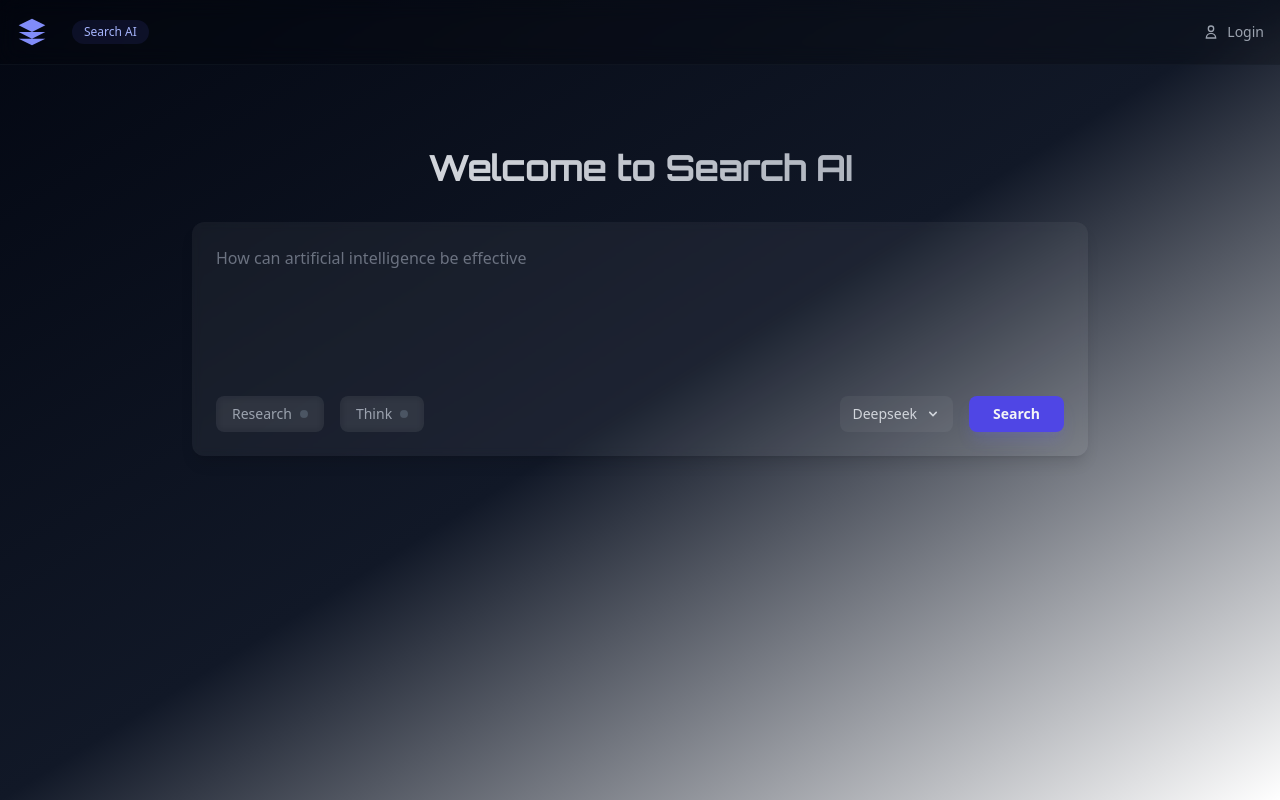
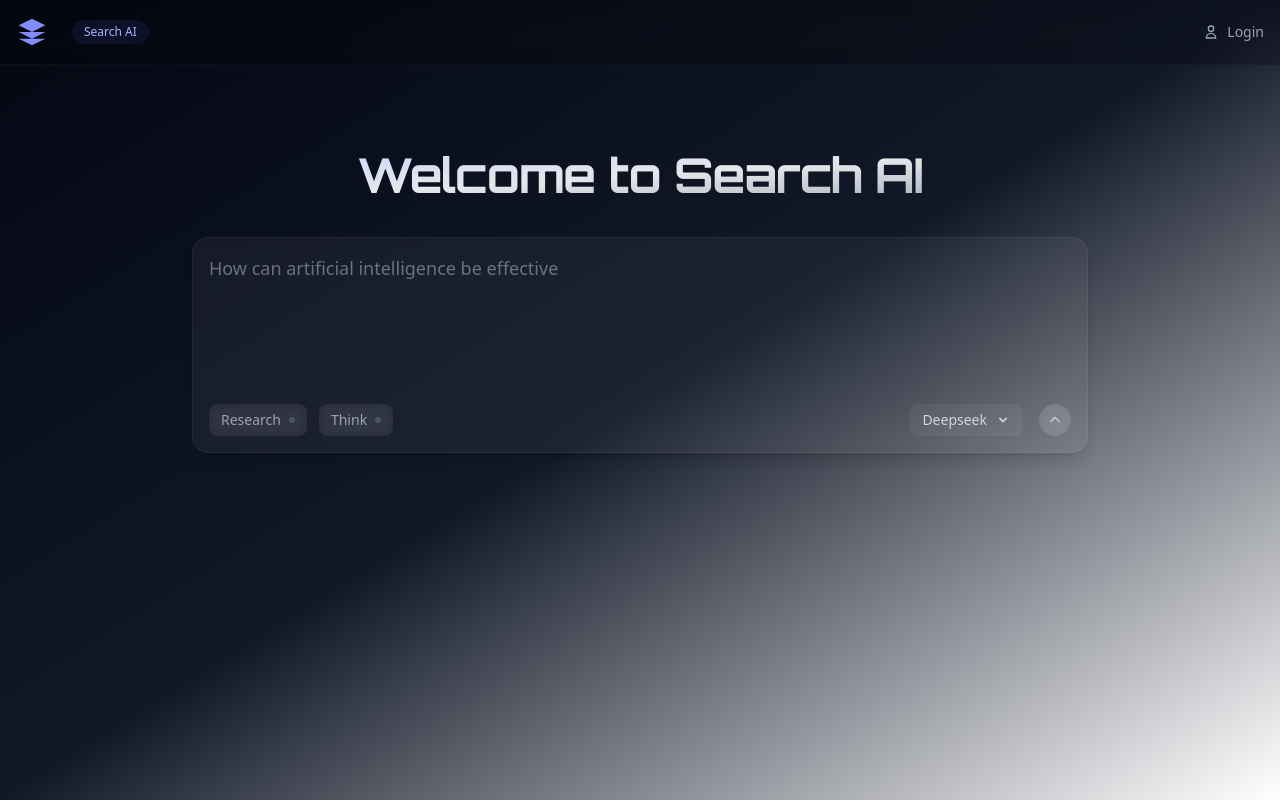
Before and after one commit to davlin-coder/search-ai-web, a Vue app: page /search in a window 1280 px wide. Built offline with nearby package versions, Linux system fonts and the light colour scheme.

Commit message:
update the css

```diff
--- a/src/views/search_page.vue
+++ b/src/views/search_page.vue
@@ -1,32 +1,32 @@
 <template>
   <main class="container mx-auto px-4 py-20">
     <div class="max-w-4xl mx-auto text-center space-y-8">
-      <h1 class="text-4xl font-bold text-transparent bg-clip-text bg-gradient-to-r from-gray-200 to-gray-400 tracking-tight leading-tight font-orbitron animate-title">
+      <h1 class="text-5xl font-bold text-transparent bg-clip-text bg-gradient-to-br from-indigo-200 via-gray-200 to-gray-400 tracking-tight leading-tight font-orbitron animate-title">
         Welcome to Search AI
       </h1>
-      <div class="relative bg-white/5 backdrop-blur-sm rounded-xl p-6 shadow-lg">
+      <div class="relative bg-white/5 backdrop-blur-sm rounded-2xl p-4 shadow-lg border border-white/5">
         <textarea
           v-model="query"
           @focus="stopTypewriterAnimation"
           @blur="startTypewriterAnimation"
-          class="w-full h-32 bg-transparent text-gray-200 placeholder-gray-500 resize-none focus:outline-none"
+          class="w-full min-h-32 bg-transparent text-gray-200 placeholder-gray-500 resize-none focus:outline-none text-lg"
           :placeholder="currentPlaceholder"
         />
         <div class="flex justify-between items-center mt-4">
-          <div class="flex items-center space-x-4">
+          <div class="flex items-center space-x-3">
             <button
               @click="enableResearch = !enableResearch"
               :class="[
-                'px-4 py-2 rounded-lg backdrop-blur-sm transition-all duration-300 flex items-center space-x-2',
+                'px-3 py-1.5 rounded-lg backdrop-blur-sm transition-all duration-300 flex items-center space-x-2',
                 enableResearch
-                  ? 'bg-indigo-500/20 text-indigo-300 shadow-lg shadow-indigo-500/10'
+                  ? 'bg-indigo-500/20 text-indigo-300 shadow-lg shadow-indigo-500/10 scale-105'
                   : 'bg-white/5 text-gray-400 hover:bg-white/10'
               ]"
             >
               <span class="text-sm font-medium">Research</span>
               <div
                 :class="[
-                  'w-2 h-2 rounded-full transition-all duration-300',
+                  'w-1.5 h-1.5 rounded-full transition-all duration-300',
                   enableResearch ? 'bg-indigo-400' : 'bg-gray-600'
                 ]"
               />
@@ -34,16 +34,16 @@
             <button
               @click="enableThink = !enableThink"
               :class="[
-                'px-4 py-2 rounded-lg backdrop-blur-sm transition-all duration-300 flex items-center space-x-2',
+                'px-3 py-1.5 rounded-lg backdrop-blur-sm transition-all duration-300 flex items-center space-x-2',
                 enableThink
-                  ? 'bg-indigo-500/20 text-indigo-300 shadow-lg shadow-indigo-500/10'
+                  ? 'bg-indigo-500/20 text-indigo-300 shadow-lg shadow-indigo-500/10 scale-105'
                   : 'bg-white/5 text-gray-400 hover:bg-white/10'
               ]"
             >
               <span class="text-sm font-medium">Think</span>
               <div
                 :class="[
-                  'w-2 h-2 rounded-full transition-all duration-300',
+                  'w-1.5 h-1.5 rounded-full transition-all duration-300',
                   enableThink ? 'bg-indigo-400' : 'bg-gray-600'
                 ]"
               />
@@ -53,7 +53,7 @@
             <div class="relative">
               <button
                 @click="isModelDropdownOpen = !isModelDropdownOpen"
-                class="bg-white/5 hover:bg-white/10 text-gray-300 rounded-lg px-3 py-2 focus:outline-none focus:ring-2 focus:ring-indigo-500 flex items-center space-x-2 text-sm"
+                class="bg-white/5 hover:bg-white/10 text-gray-300 rounded-lg px-3 py-1.5 focus:outline-none focus:ring-2 focus:ring-indigo-500/50 flex items-center space-x-2 text-sm transition-all"
               >
                 <span>{{ selectedModel }}</span>
                 <svg
@@ -71,13 +71,13 @@
               </button>
               <div
                 v-if="isModelDropdownOpen"
-                class="absolute z-10 mt-2 w-64 rounded-lg bg-black/40 backdrop-blur-sm border border-gray-800/30 shadow-xl py-1 text-sm"
+                class="absolute z-10 mt-2 w-64 rounded-lg bg-black/40 backdrop-blur-sm border border-gray-800/30 shadow-xl py-1 text-sm right-0"
               >
                 <button
                   v-for="model in models"
                   :key="model.value"
                   @click="selectModel(model.value)"
-                  class="w-full px-4 py-2 text-left hover:bg-white/5 flex flex-col space-y-1"
+                  class="w-full px-4 py-2 text-left hover:bg-white/5 flex flex-col space-y-1 transition-colors"
                 >
                   <span class="text-gray-200 font-medium">{{ model.label }}</span>
                   <span class="text-gray-500 text-xs">{{ model.description }}</span>
@@ -86,9 +86,11 @@
             </div>
             <button
               @click="handleSearch"
-              class="px-6 py-2 bg-indigo-600 hover:bg-indigo-500 text-gray-100 text-sm font-semibold rounded-lg transition-all shadow-lg shadow-indigo-500/20 hover:shadow-indigo-500/40 hover:scale-105"
+              class="p-2 bg-white/10 hover:bg-white/20 text-gray-300 text-sm font-medium rounded-full transition-all backdrop-blur-sm hover:scale-105 group"
             >
-              Search
+              <svg class="w-4 h-4 transform group-hover:-translate-y-0.5 transition-transform" viewBox="0 0 24 24" fill="none" stroke="currentColor" stroke-width="2">
+                <path d="M5 15l7-7 7 7" />
+              </svg>
             </button>
           </div>
         </div>
```
